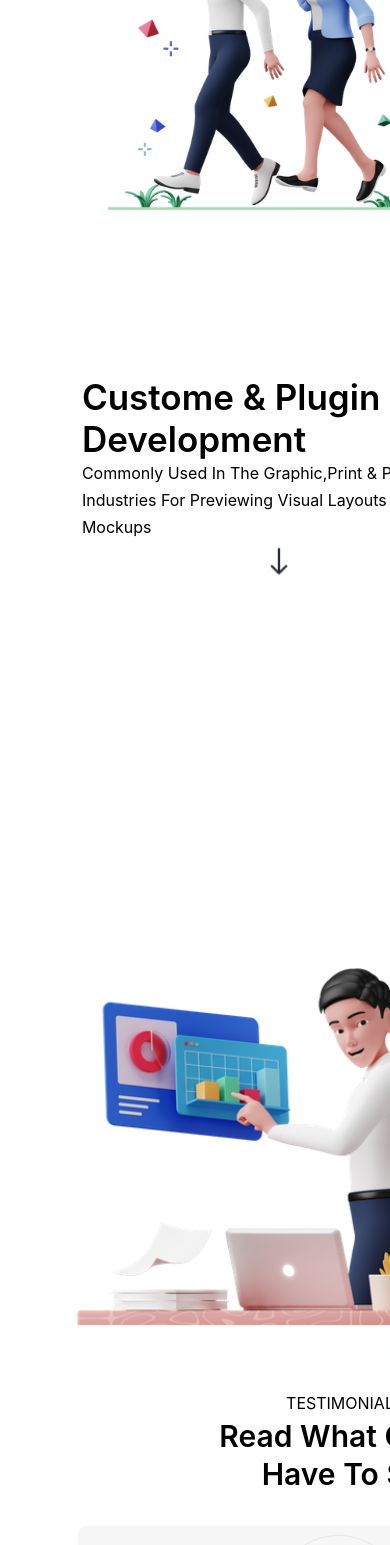
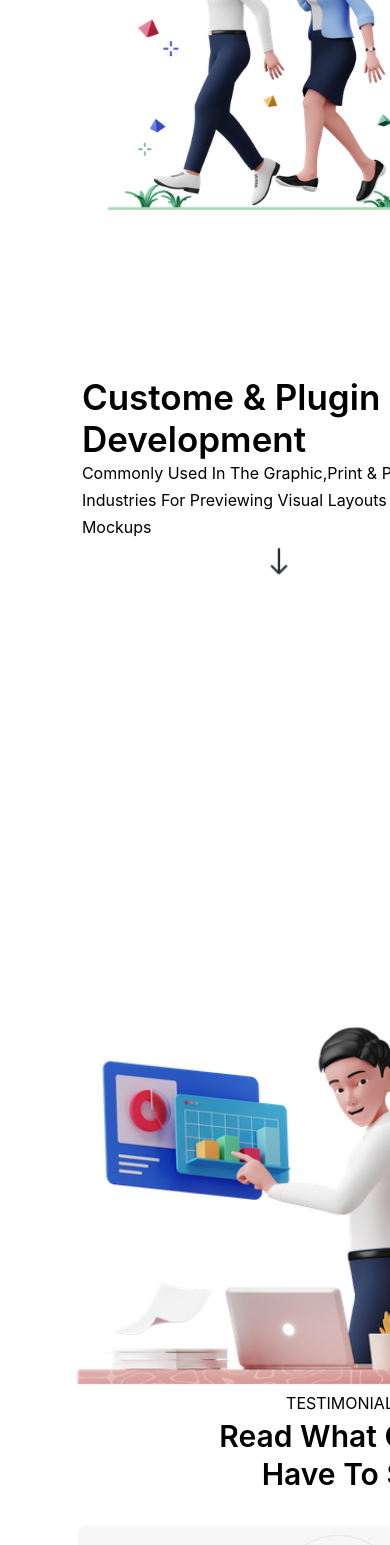
Before and after one commit to Akinyemi04/Homyphy, a React (Create React App) app: page / in a window 390 px wide. Shown: the part 1767-3312 px from the top of the page. Built offline with nearby package versions, Linux system fonts and the light colour scheme.

Commit message:
fixing errors

```diff
--- a/src/App.css
+++ b/src/App.css
@@ -467,7 +467,7 @@ aside .div button:hover {
     transform: translate(-19vw, -19vh) scale(0.05) rotate(90deg);
   }
   article section .img2 {
-    margin-top: 17vh;
+    margin-top: 24vh;
     /*height:100vh ;
     width: 84vw;*/
     transform: translate(45vw, -15vh) scale(3);
--- a/src/App.scss
+++ b/src/App.scss
@@ -486,7 +486,7 @@ aside{
         }
       }
       .img2{
-        margin-top: 17vh;
+        margin-top: 24vh;
         /*height:100vh ;
         width: 84vw;*/
         -webkit-transform:translate(45vw,-15vh) scale(3) ;
```
